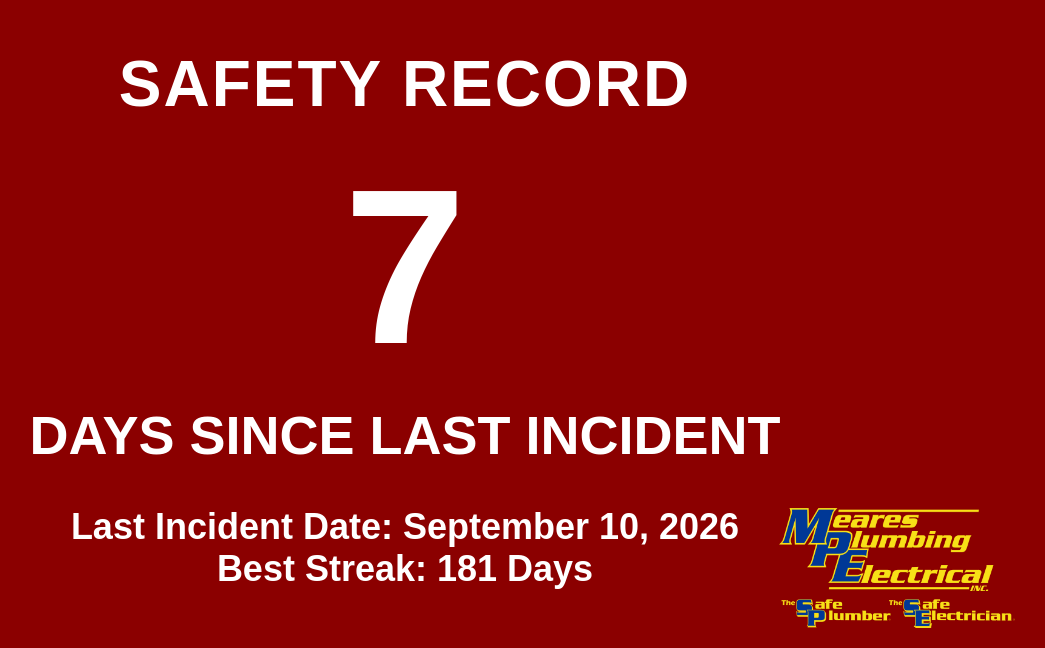
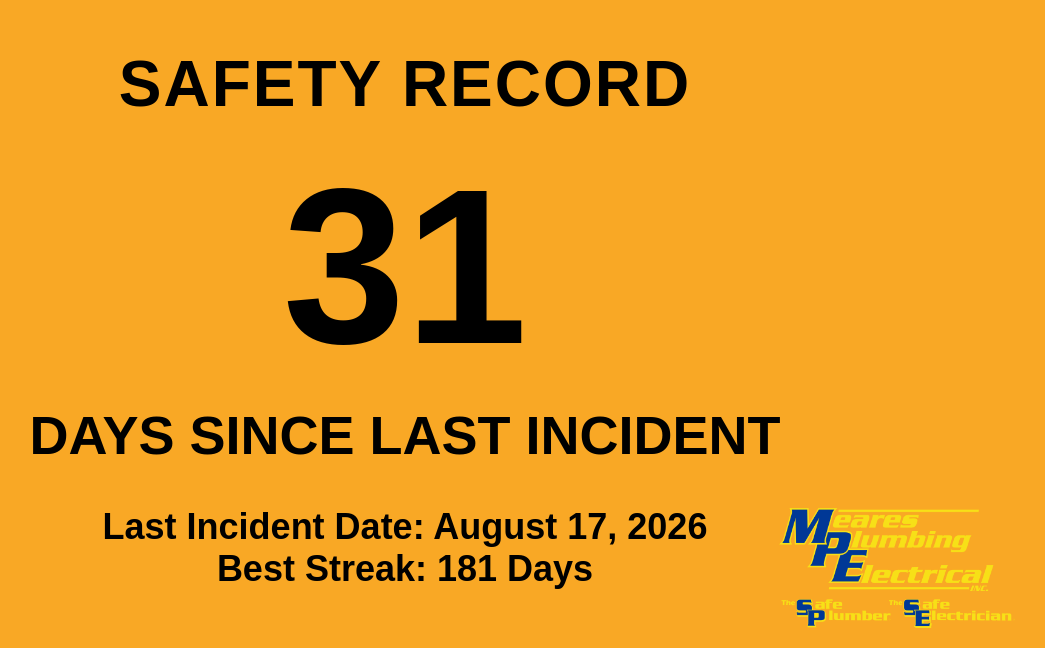
Before and after one commit to tashagula074-beep/safety-board, a plain HTML site: page index.html in a window 1280 px wide. Shown: the part 152-800 px from the top of the page, without its empty margins (235-1280 px from the left). Drawn offline with Linux system fonts and the light colour scheme.

Commit message:
Add files via upload

```diff
--- a/index.html
+++ b/index.html
@@ -102,7 +102,7 @@
 </div>
 
 <script>
-    const incidentDateString = "2026-09-10";
+    const incidentDateString = "2026-08-17";
     const bestStreakDays = 181;
 
     function parseLocalDate(dateString) {
```
